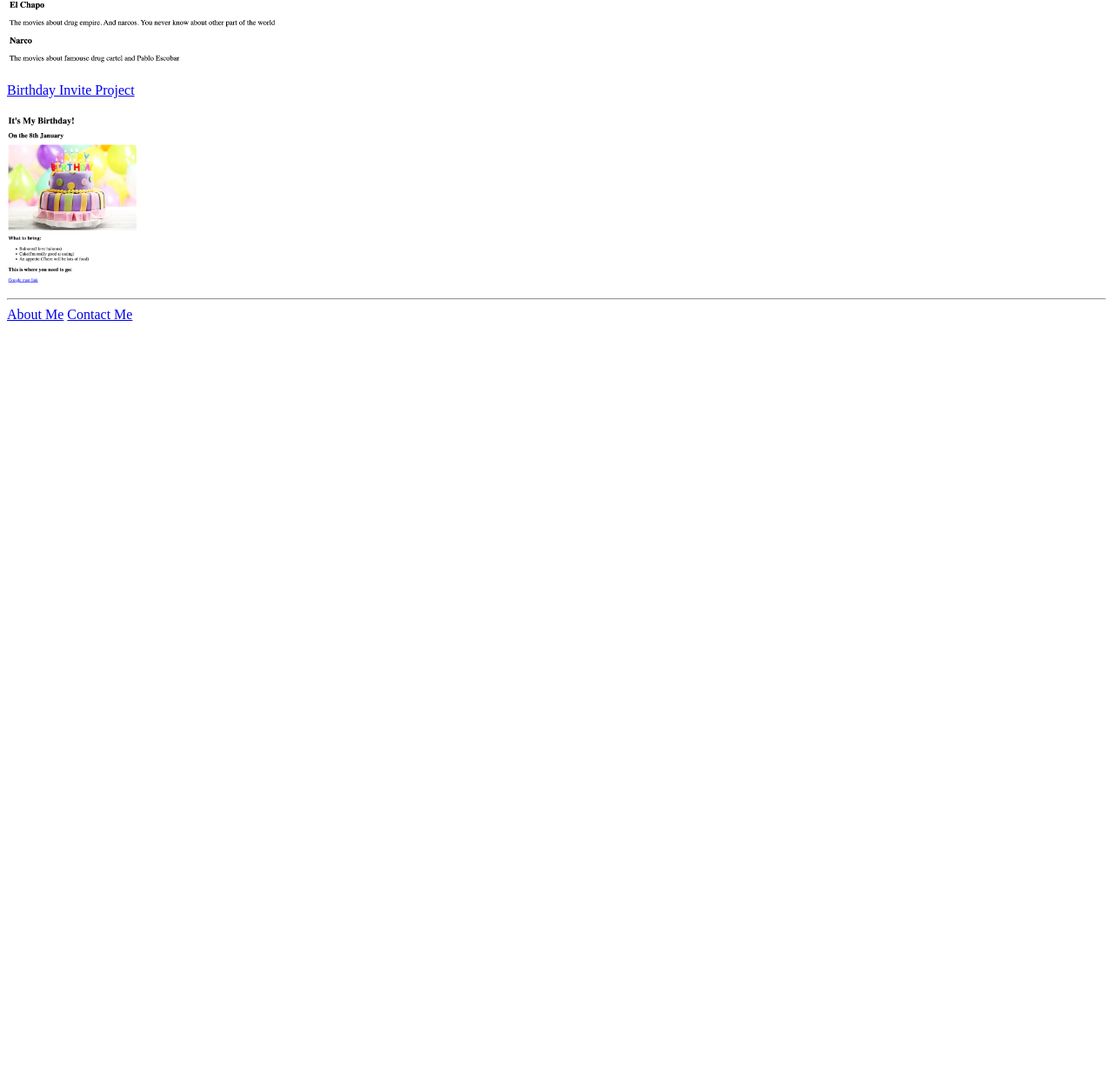
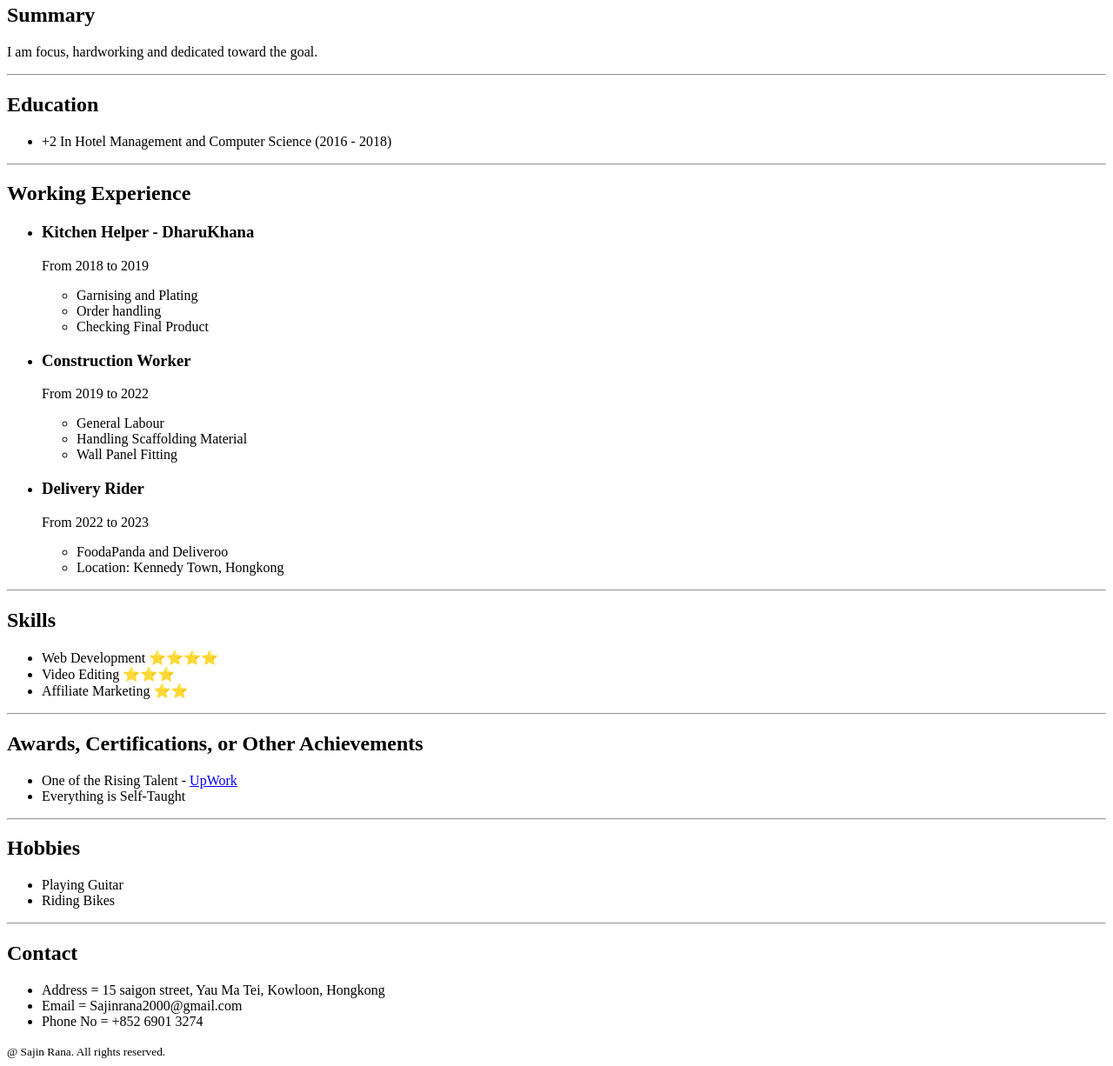
Before and after one commit to sajin-rana/html-portfolio, a plain HTML site: page index.html in a window 1280 px wide. Shown: the part 300-1526 px from the top of the page at 87% size. Before the commit the page ends 800 px from the top, so only its background shows below. Drawn offline with Linux system fonts and the light colour scheme.

Commit message:
Add files via upload

```diff
--- a/index.html
+++ b/index.html
@@ -1,46 +1,78 @@
-<!-- TODO 1: Create the HTML Boilerplate -->
-
-<!-- TODO 2: Add Your previous projects' HTML into the public folder -->
-
-<!-- TODO 3: Take screenshots of your project previews and add the images to the images folder -->
-
-<!-- TODO 4: Add titles/subtitles etc. -->
-
-<!-- TODO 5: Add a link to the project pages -->
-
-<!-- TODO 6: Add images to show the project previews
-HINT for TODO 6: You can use the height attribute set to 200 to make the image smaller:
-https://developer.mozilla.org/en-US/docs/Web/HTML/Element/img#attr-height -->
-
-<!-- TODO 7: Add the Contact Me and About Me page links -->
-
 <!DOCTYPE html>
-<html lang="en">
+<html lang="eng">
     <head>
         <meta charset="UTF-8">
-    <title>Sajin's Portfolio</title>
+        <title>My Resume</title>
+
     </head>
     <body>
+        <h1>Sajin Rana</h1>
+        <img src="./IMG_8948P01.jpg" height="200" alt="Sajin Rana">
+        <h2>Summary</h2>
+        <p>I am focus, hardworking and dedicated toward the goal.</p>
+        <hr/>
+        <h2>Education</h2>
+        <ul>
+            <li>+2 In Hotel Management and Computer Science (2016 - 2018)</li>
+        </ul>
+        <hr/>
+        <h2>Working Experience</h2>
+        <ul>
+            <li><h3>Kitchen Helper - DharuKhana</h3></li>
+            <p>From 2018 to 2019</p>
 
-    <h1>Sajin Rana's Portfolio</h1>
-    <h2>I'm a Web Developer</h2>
+            <ul>
+                <li>Garnising and Plating</li>
+                <li>Order handling</li>
+                <li>Checking Final Product</li>
+                </li>
+            </ul>
+        </ul>
+        <ul>
+            <li><h3>Construction Worker</h3></li>
+            <p>From 2019 to 2022</p>
+            <ul>
+                <li>General Labour</li>
+                <li>Handling Scaffolding Material</li>
+                <li>Wall Panel Fitting</li>
+            </ul>
+        </ul>
+        <ul>
+            <li><h3>Delivery Rider</h3></li>
+            <p>From 2022 to 2023</p>
+            <ul>
+                <li>FoodaPanda and Deliveroo</li>
+                <li>Location: Kennedy Town, Hongkong</li>
+            </ul>
+        </ul>
         <hr/>
-    <br/>
-    <a href="./movie-ranking.html">Movie Ranking Project</a>
-    <br/>
-    <br/>
+        <h2>Skills</h2>
+        <ul>
+            <li>Web Development ⭐️⭐️⭐️⭐️</li>
+            <li>Video Editing ⭐️⭐️⭐️</li>
+            <li>Affiliate Marketing ⭐️⭐️</li>
+        </ul>
+        <hr/>
+        <h2>Awards, Certifications, or Other Achievements</h2>
+        <ul>
+            <li>One of the Rising Talent - <a href="./upwork.html" >UpWork</a> </li>
+            <li>Everything is Self-Taught</li>
+        </ul>
+        <hr/>
+        <h2>Hobbies</h2>
+        <ul>
+            <li>Playing Guitar</li>
+            <li>Riding Bikes</li>
+        </ul>
+        <hr/>
+        <h2>Contact</h2>
+        <ul>
+            <li>Address = 15 saigon street, Yau Ma Tei, Kowloon, Hongkong</li>
+            <li>Email = Sajinrana2000@gmail.com</li>
+            <li>Phone No = +852 6901 3274</li>
+        </ul>
+      <footer><small>@ Sajin Rana. All rights reserved.</small></footer>
 
-    <img src="./movies.png" height="200" alt="Movie-Ranking Project">
-    <br />
 
-    <a href="./birthday-invite.html">Birthday Invite Project</a>
-    <br/>
-    <br/>
-    <img src="./birthday.png" height="200" alt="Birthday-Invite Project">
-
-    <hr />
-
-    <a href="./about.html">About Me</a> <a href="./contact.html">Contact Me</a>
     </body>
-
 </html>
```
Also changed, not shown: upwork.html (added, +1 -0 lines), IMG_8948P01.jpg (added), 1 other file. Lines whose indentation alone changed are shown as unchanged.
